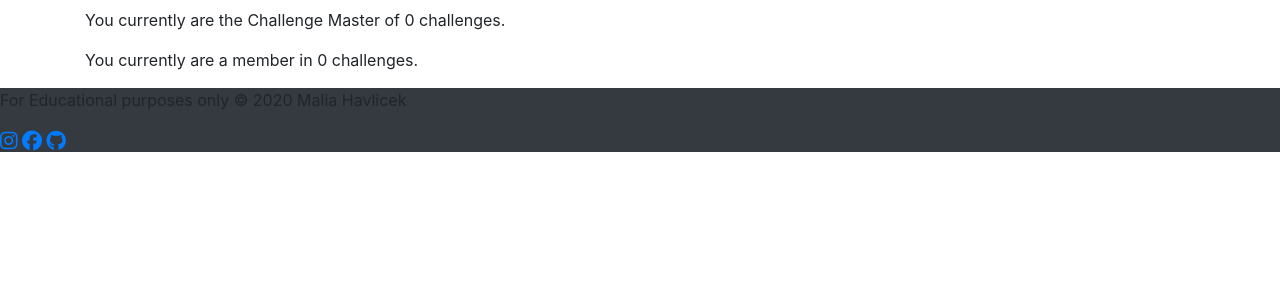
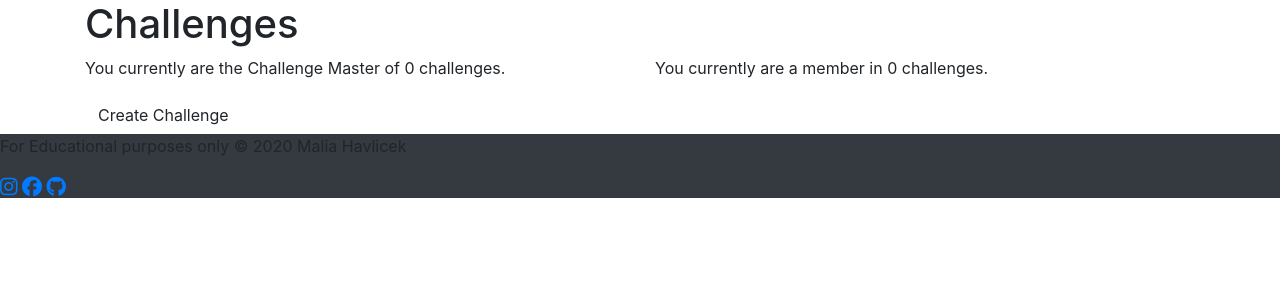
Before and after one commit to maliahavlicek/ms4_challenger, a Django app: page /challenges/ in a window 1280 px wide. Shown: the part 56-356 px from the top of the page. Run offline with Django 3.2, Linux system fonts and the light colour scheme; the visitor is signed in with stand-in values (Sample User, id 1); data comes from the database, SQL or seed files in the repository; both versions use the stored data as it was after the commit; data that the repository does not hold is empty; some libraries are stand-ins or nearby versions.

Commit message:
start building challenge form/flow

```diff
--- a/accounts/models.py
+++ b/accounts/models.py
@@ -3,6 +3,7 @@ from products.models import ServiceLevel
 from django.contrib.auth.models import User
 from django.db.models.signals import post_save
 from django.dispatch import receiver
+from challenges.models import Challenge
 
 
 # Create your models here.
@@ -28,15 +29,53 @@ class Profile(models.Model):
     product_level = models.ForeignKey(ServiceLevel, null=True, blank=True, on_delete=models.SET_NULL)
 
     def __str__(self):
+        # return name as string representation
         return self.user.email
 
+    def get_owned_challenges(self):
+        # get challenges user owns
+        try:
+            owned_challenges = Challenge.objects.get(owner=self.id)
+        except Challenge.DoesNotExist:
+            owned_challenges = None
+        return owned_challenges
 
-@receiver(post_save, sender=User)
-def create_user_profile(sender, instance, created, **kwargs):
-    if created:
-        Profile.objects.create(user=instance)
+    def get_member_challenges(self):
+        # get challenges that user is a member of
+        try:
+            member_challenges = Challenge.objects.get(members=self.id)
+        except Challenge.DoesNotExist:
+            member_challenges = None
+        return member_challenges
 
+    def get_product_level(self):
+        # get owned product
+        if self.product_level:
+            owned_product = ServiceLevel.objects.get(name=self.product_level)
+        else:
+            # default to Free product
+            try:
+                owned_product = ServiceLevel.objects.get(name='Free')
+            except ServiceLevel.DoesNotExist:
+                # if no Free product in DB, create it
+                owned_product = ServiceLevel.objects.create(
+                    name="Free",
+                    price="0.00",
+                    features="group_emails,peer_ratings,submission_image",
+                    description="Our Free Tier is perfect for a small group that wants to challenge each other. Throw the gauntlet down and see who comes up with the best response.",
+                    max_members_per_challenge=5,
+                    max_number_of_challenges=5,
+                    video_length_in_seconds=0,
+                    max_submission_size_in_MB=500,
+                    image="images/products/hot-air-balloon.png",
+                )
+        return owned_product
 
-@receiver(post_save, sender=User)
-def save_user_profile(sender, instance, **kwargs):
-    instance.profile.save()
+    @receiver(post_save, sender=User)
+    def create_user_profile(sender, instance, created, **kwargs):
+        if created:
+            Profile.objects.create(user=instance)
+
+    @receiver(post_save, sender=User)
+    def save_user_profile(sender, instance, **kwargs):
+        instance.profile.save()
--- a/accounts/templates/profile_update.html
+++ b/accounts/templates/profile_update.html
@@ -9,6 +9,7 @@
 {% endblock %}
 {% block main_content %}
     <p>Updating Profile for: {{ request.user.get_full_name }}</p>
+    <img class="profile-pic profile-outline" src="{{ request.user.profile.profile_pic.url }}">
 
     <form method="post" enctype="multipart/form-data" novalidate>
         {% csrf_token %}
--- a/challenges/models.py
+++ b/challenges/models.py
@@ -39,4 +39,4 @@ class Challenge(models.Model):
     video_time_limit = models.PositiveIntegerField()
     submission_storage_cap = models.PositiveIntegerField()
     submission_types = MultiSelectField(choices=SUBMISSION_TYPE_CHOICES)
-    members = models.ManyToManyField(User)
+    members = models.ManyToManyField(User,)
--- a/challenges/templates/challenges.html
+++ b/challenges/templates/challenges.html
@@ -1,6 +1,28 @@
 {% extends 'base.html' %}
+{% block page_title %}
+    Challenges
+{% endblock %}
+{% block page_heading %}
+    Challenges
+{% endblock %}
 {% block main_content %}
-    <p>You currently are the Challenge Master of {{owned_challenges|length}} challenges. </p>
-    <p>You currently are a member in  {{member_challenges|length}} challenges. </p>
-
+    <div class="row">
+        <div class="col-md-6">
+            <p>You currently are the Challenge Master of {{ owned_challenges|length }} challenges. </p>
+            {% if owned_challenges|length < owned_product.max_number_of_challenges %}
+                <a href="{% url 'create_challenge' %}" class="btn">Create Challenge</a>
+            {% else %}
+                You have the max number of challenges allowed. Upgrade or delete an existing one.
+            {% endif %}
+            {% for item in owned_challenges %}
+                <p>{{ item.name }}</p>
+            {% endfor %}
+        </div>
+        <div class="col-md-6">
+            <p>You currently are a member in {{ member_challenges|length }} challenges. </p>
+            {% for item in member_challenges %}
+                <p>{{ item.name }}</p>
+            {% endfor %}
+        </div>
+    </div>
 {% endblock %}
--- a/challenges/urls.py
+++ b/challenges/urls.py
@@ -1,6 +1,7 @@
 from django.urls import path
-from .views import all_challenges
+from .views import all_challenges, create_challenge
 
 urlpatterns = [
     path('', all_challenges, name='challenges'),
+    path('create/', create_challenge, name='create_challenge')
 ]
--- a/challenges/views.py
+++ b/challenges/views.py
@@ -1,17 +1,36 @@
-from django.shortcuts import render
-from .models import Challenge
+from django.shortcuts import render, redirect, reverse
 from django.contrib.auth.decorators import login_required
+from .forms import CreateChallengeForm
 
 
 @login_required
 def all_challenges(request):
     """Show Challenges page to user"""
-    try:
-        owned_challenges = Challenge.objects.get(owner=request.user.id)
-    except Challenge.DoesNotExist:
-        owned_challenges = []
-    try:
-        member_challenges = Challenge.objects.get(members=request.user.id)
-    except Challenge.DoesNotExist:
-        member_challenges = []
-    return render(request, "challenges.html", {"owned_challenges": owned_challenges,"member_challenges": member_challenges })
+    owned_product = request.user.profile.get_product_level()
+    owned_challenges = request.user.profile.get_owned_challenges()
+    member_challenges = request.user.profile.get_member_challenges()
+    return render(request, "challenges.html", {
+        "owned_challenges": owned_challenges,
+        "member_challenges": member_challenges,
+        'owned_product': owned_product
+    })
+
+
+@login_required
+def create_challenge(request):
+    """Create Challenge page"""
+    owned_product = request.user.profile.get_product_level()
+    owned_challenges = request.user.profile.get_owned_challenges()
+    if request.method == 'POST':
+        challenge_form = CreateChallengeForm(request.POST, request.FILES)
+        if challenge_form.is_valid():
+            # need to stuff into model instead
+            return redirect(reverse('challenges'))
+    else:
+        challenge_form = CreateChallengeForm()
+
+    return render(request, "create_challenge.html", {
+        "owned_challenges": owned_challenges,
+        'owned_product': owned_product,
+        'challenge_form': challenge_form,
+    })
```
Also changed, not shown: challenges/forms.py (added, +51 -0 lines), challenges/templates/create_challenge.html (added, +18 -0 lines), products/fixtures/servicelevel.json (+50 -1 lines), README.md.
